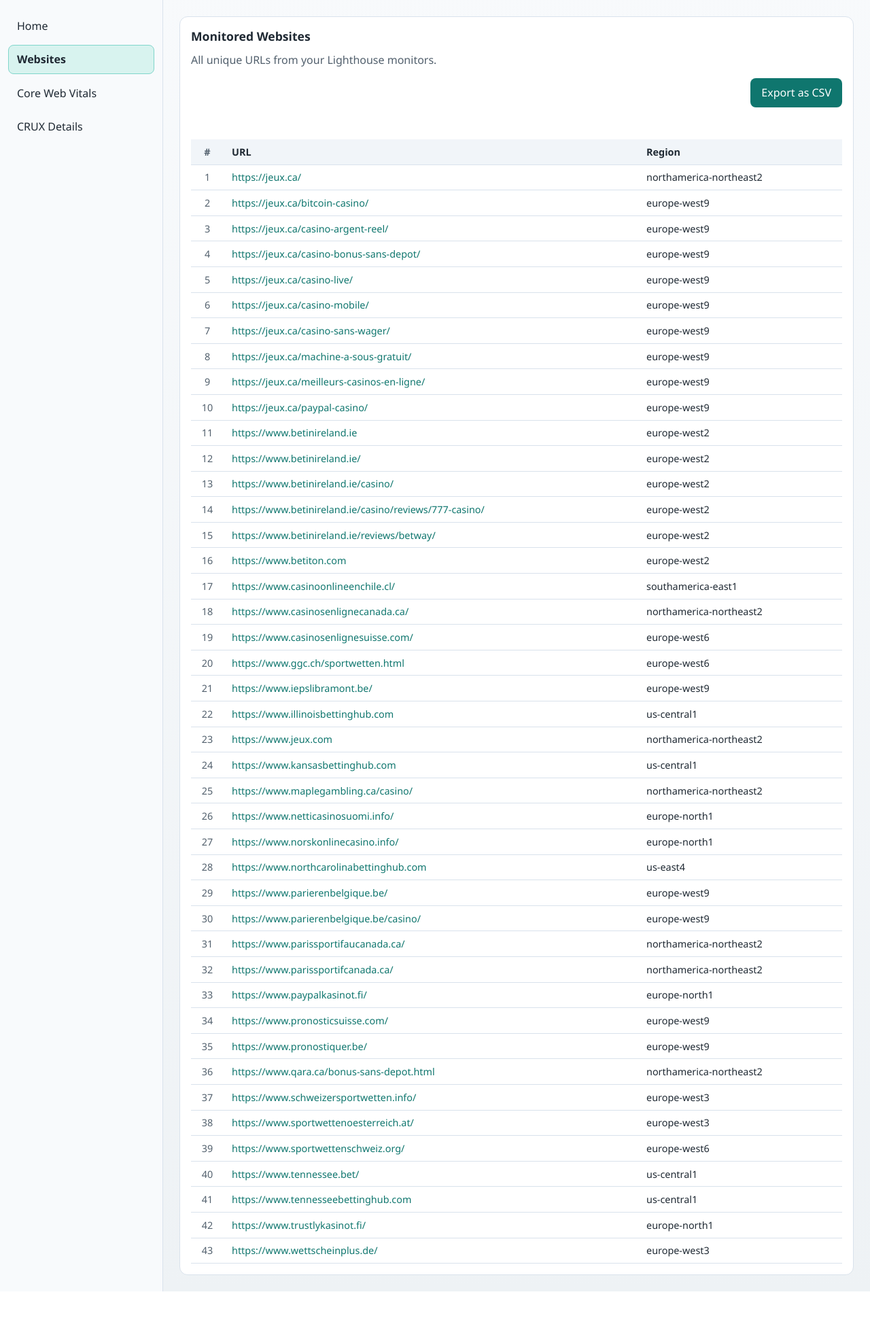
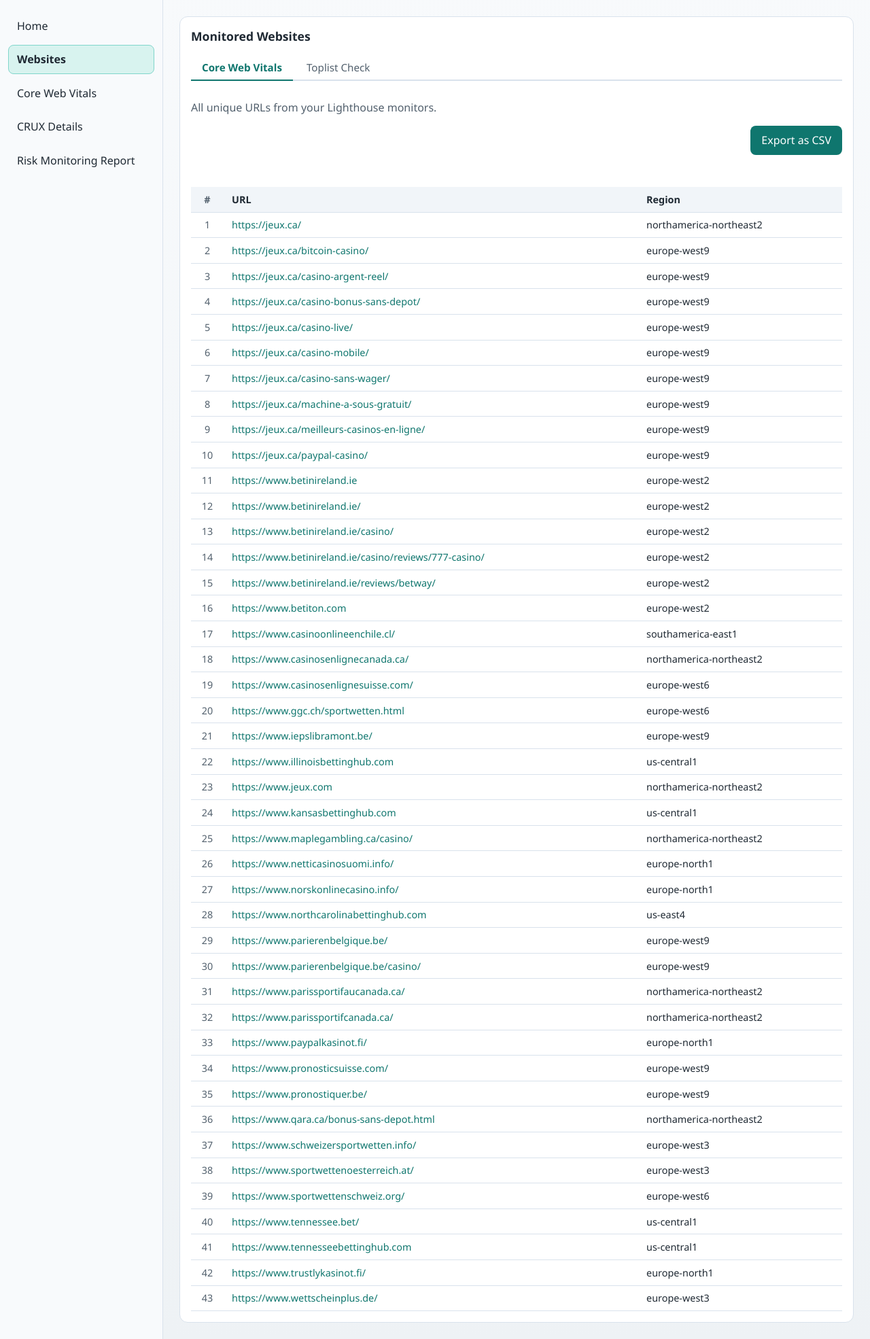
Before and after one commit to jonaber/qa-workspace, a PHP site: page /websites.php in a window 1280 px wide. Shown: the part 64-2034 px from the top of the page at 68% size. Before the commit the page ends 1964 px from the top, so only its background shows below. Run offline with PHP 8.4, Linux system fonts and the light colour scheme; data comes from the database, SQL or seed files in the repository; some libraries are stand-ins or nearby versions.

Commit message:
Added tabular menu in the Websites page

```diff
--- a/api/chart-performance.php
+++ b/api/chart-performance.php
@@ -12,7 +12,8 @@
 $statement = $pdo->query(
     'SELECT url,
             ROUND(AVG(performance), 1) AS avg_performance,
-            COUNT(*) AS run_count
+            COUNT(*) AS run_count,
+            GROUP_CONCAT(DISTINCT region ORDER BY region SEPARATOR \', \') AS regions
      FROM ' . LIGHTHOUSE_TABLE_RUN_VALUES . '
      WHERE url IS NOT NULL AND performance IS NOT NULL
        AND created_at_ms >= (UNIX_TIMESTAMP() - 7 * 86400) * 1000
@@ -25,11 +26,13 @@
 $labels = [];
 $values = [];
 $runCounts = [];
+$regions = [];
 
 foreach ($rows as $row) {
     $labels[] = (string)($row['url'] ?? '');
     $values[] = (float)$row['avg_performance'];
     $runCounts[] = (int)$row['run_count'];
+    $regions[] = (string)($row['regions'] ?? '');
 }
 
 lighthouse_send_json(200, [
@@ -37,5 +40,6 @@
     'labels' => $labels,
     'values' => $values,
     'runCounts' => $runCounts,
+    'regions' => $regions,
     'total' => count($rows)
 ]);
--- a/assets/css/styles.css
+++ b/assets/css/styles.css
@@ -227,6 +227,45 @@
     width: 100%;
 }
 
+.tab-nav {
+    display: flex;
+    gap: 0.25rem;
+    margin-top: 1rem;
+    border-bottom: 2px solid var(--border);
+}
+
+.tab-button {
+    padding: 0.5rem 1rem;
+    border: none;
+    background: none;
+    font: inherit;
+    font-size: 0.95rem;
+    color: var(--muted);
+    cursor: pointer;
+    border-bottom: 2px solid transparent;
+    margin-bottom: -2px;
+    border-radius: 4px 4px 0 0;
+}
+
+.tab-button:hover {
+    color: var(--text);
+    background-color: #f1f5f9;
+}
+
+.tab-button.is-active {
+    color: var(--accent);
+    font-weight: 600;
+    border-bottom-color: var(--accent);
+}
+
+.tab-panel {
+    padding-top: 1rem;
+}
+
+.tab-panel.is-hidden {
+    display: none;
+}
+
 .websites-toolbar {
     margin-top: 1rem;
     display: flex;
--- a/assets/js/websites.js
+++ b/assets/js/websites.js
@@ -1,6 +1,21 @@
 const websitesList = document.getElementById('websites-list');
 const websitesStatus = document.getElementById('websites-status');
 const exportButton = document.getElementById('export-csv');
+
+// Tab switching
+document.querySelectorAll('.tab-button').forEach((button) => {
+    button.addEventListener('click', () => {
+        document.querySelectorAll('.tab-button').forEach((b) => {
+            b.classList.remove('is-active');
+            b.setAttribute('aria-selected', 'false');
+        });
+        document.querySelectorAll('.tab-panel').forEach((p) => p.classList.add('is-hidden'));
+
+        button.classList.add('is-active');
+        button.setAttribute('aria-selected', 'true');
+        document.getElementById('tab-' + button.dataset.tab).classList.remove('is-hidden');
+    });
+});
 
 function renderStatus(message, isError = false) {
     websitesStatus.textContent = message;
--- a/includes/layout-top.php
+++ b/includes/layout-top.php
@@ -26,6 +26,11 @@
         'key' => 'crux-details',
         'label' => 'CRUX Details',
         'href' => 'crux-details.php'
+    ],
+    [
+        'key' => 'risk-monitoring',
+        'label' => 'Risk Monitoring Report',
+        'href' => 'risk-monitoring.php'
     ]
 ];
 ?>
--- a/lighthouse.php
+++ b/lighthouse.php
@@ -32,7 +32,7 @@
 
 <section class="content-panel chart-panel-section">
 	<div class="cwv-panel">
-		<h2>1 Week Average Performance by URL</h2>
+		<h2>Average Performance by URL</h2>
 		<p>Average Lighthouse performance score per monitored URL, calculated across run values from the last 7 days.</p>
 		<div class="chart-wrapper">
 			<canvas id="performance-chart" aria-label="Average performance score by URL"></canvas>
--- a/websites.php
+++ b/websites.php
@@ -9,6 +9,13 @@
 <section class="content-panel">
     <div class="cwv-panel">
         <h2>Monitored Websites</h2>
+
+        <div class="tab-nav" role="tablist">
+            <button type="button" class="tab-button is-active" role="tab" aria-selected="true" data-tab="cwv">Core Web Vitals</button>
+            <button type="button" class="tab-button" role="tab" aria-selected="false" data-tab="toplist">Toplist Check</button>
+        </div>
+
+        <div id="tab-cwv" class="tab-panel">
             <p>All unique URLs from your Lighthouse monitors.</p>
 
             <div class="websites-toolbar">
@@ -34,5 +41,24 @@
                 </table>
             </div>
         </div>
+
+        <div id="tab-toplist" class="tab-panel is-hidden">
+            <p>Toplist check URLs will appear here.</p>
+
+            <div class="websites-table-wrapper">
+                <table class="websites-table">
+                    <thead>
+                        <tr>
+                            <th class="websites-index-col">#</th>
+                            <th>URL</th>
+                        </tr>
+                    </thead>
+                    <tbody>
+                        <tr><td class="websites-empty" colspan="2">No toplist URLs yet.</td></tr>
+                    </tbody>
+                </table>
+            </div>
+        </div>
+    </div>
 </section>
 <?php require __DIR__ . '/includes/layout-bottom.php';
```
Also changed, not shown: assets/js/lighthouse.js (+9 -1 lines), risk-monitoring.php (added, +53 -0 lines). Lines whose indentation alone changed are shown as unchanged.
